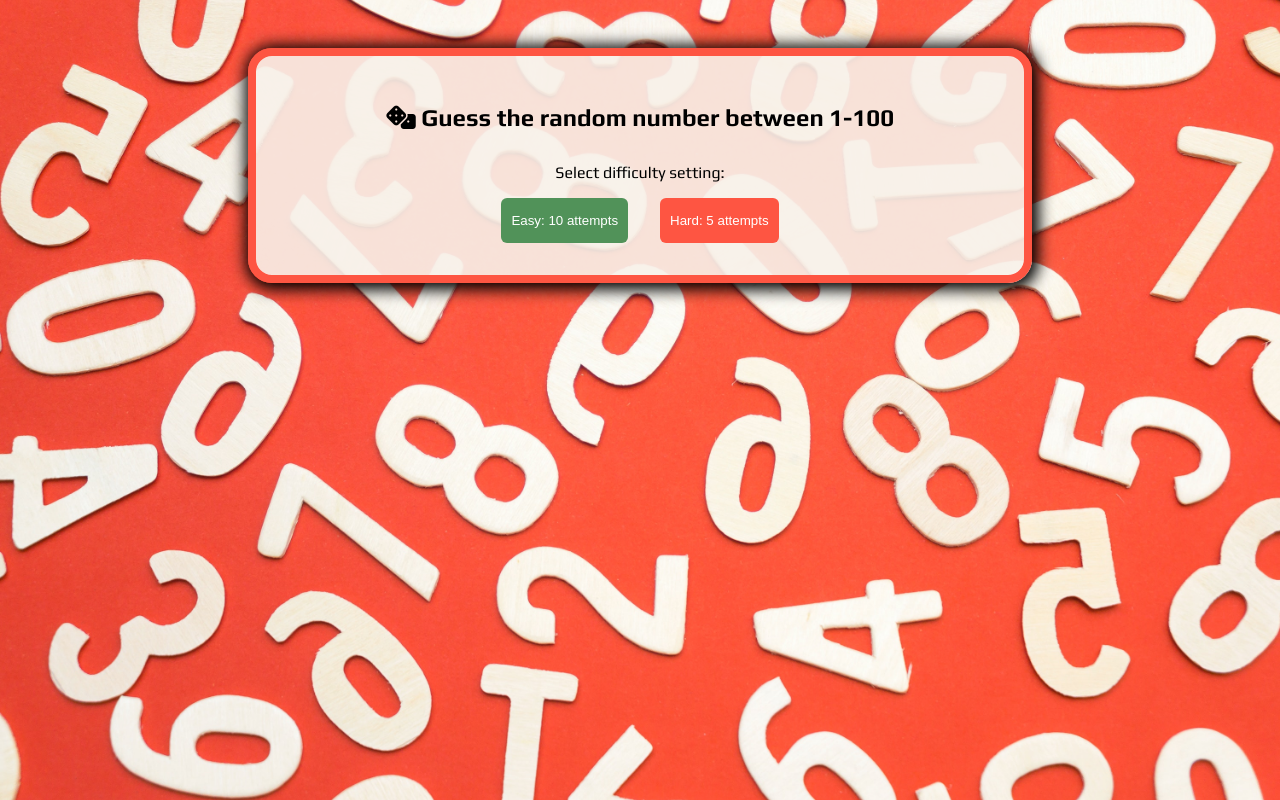
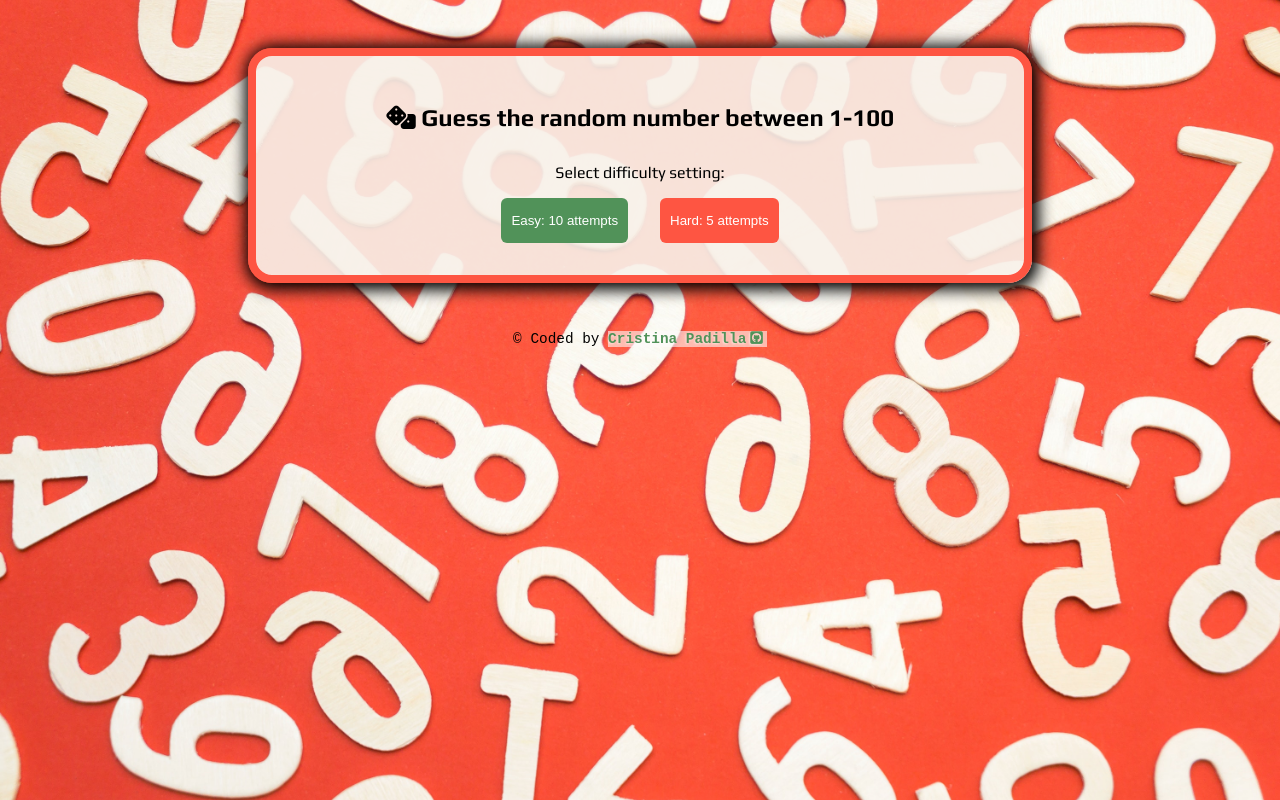
Before and after one commit to Mama-simba/guess-the-number, a plain HTML site: page index.html in a window 1280 px wide. Drawn offline with Linux system fonts and the light colour scheme.

Commit message:
Footer added

```diff
--- a/index.html
+++ b/index.html
@@ -60,9 +60,13 @@
             </section>
 
         </div>
+    </div>
 
-
-    </div>
+    <footer>
+        <span>© Coded by</span>
+        <a href="https://www.cristina-padilla.com/" target="_blank"><strong>Cristina Padilla</strong></a><a
+            href="https://github.com/Mama-simba/guess-the-number" target="_blank"><i class="fab fa-github-square"></i></a>
+    </footer>
 
 
     <script src="script.js"></script>
--- a/styles.css
+++ b/styles.css
@@ -126,6 +126,33 @@ input {
 
 
 
+
+footer {
+  text-align: center;
+  margin: 2rem 0;
+  font-size: 0.9rem;
+  font-family: "Source Code Pro", monospace;
+}
+
+footer a {
+  text-decoration: none;
+  color: #519259;
+  background:rgba(253, 251, 251, 0.6);
+  text-shadow: -1px 1px 2px rgba(253, 251, 251, 0.6);
+  padding-right: 4px;
+  cursor: pointer;
+}
+
+footer a:hover {
+  color: #fe5542;
+}
+
+
+
+
+
+
+
 @media (max-width: 800px) {
   .maincontainer {
     width: 80%;
@@ -134,4 +161,3 @@ input {
   font-size: 20px;
   padding: 0 1rem;
 }
-}
```
